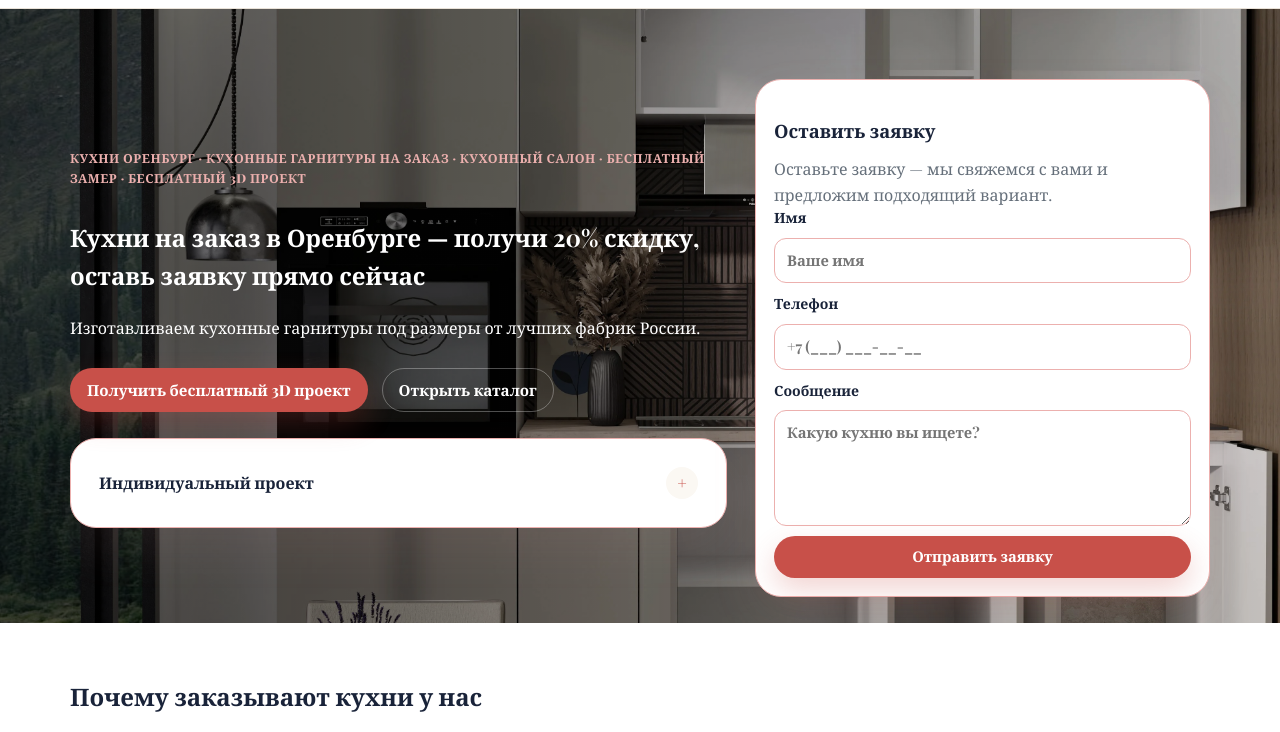
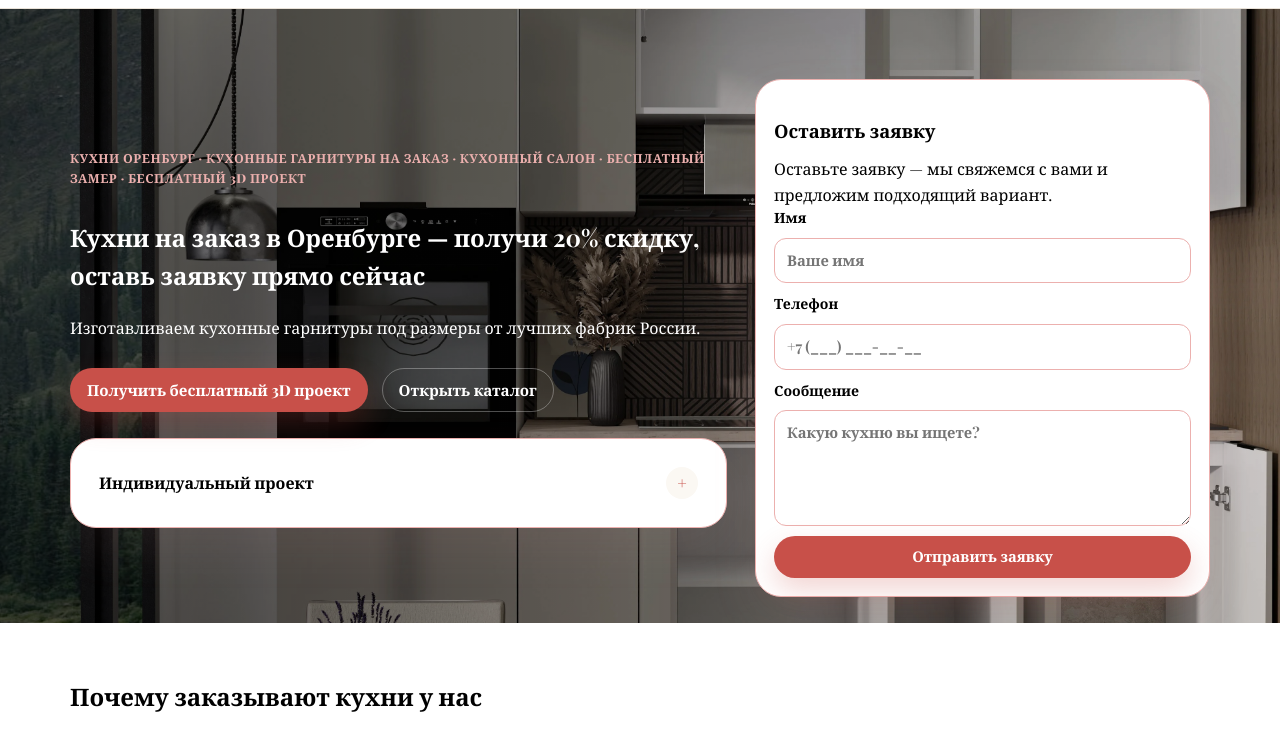
Before and after one commit to crashmegahi-del/crashmegahi-del.github.io, an Astro site: page / in a window 1280 px wide. Shown: the part 138-870 px from the top of the page. Built offline with nearby package versions, Linux system fonts and the light colour scheme; Astro itself is replaced by a stand-in of ours; a web font is replaced by a local one.

Commit message:
Изменен цвет шрифта на черный

```diff
--- a/src/styles/variables.css
+++ b/src/styles/variables.css
@@ -2,8 +2,8 @@
   --bg: #ffffff;
   --surface: #ffffff;
   --surface-2: #fbf8f3;
-  --text: #192339;
-  --muted: #66707b;
+  --text: #000000;
+  --muted: #000000;
   --line: #ecb0ae;
   --accent: #c85049;
   --accent-2: #ecb0ae;
```
